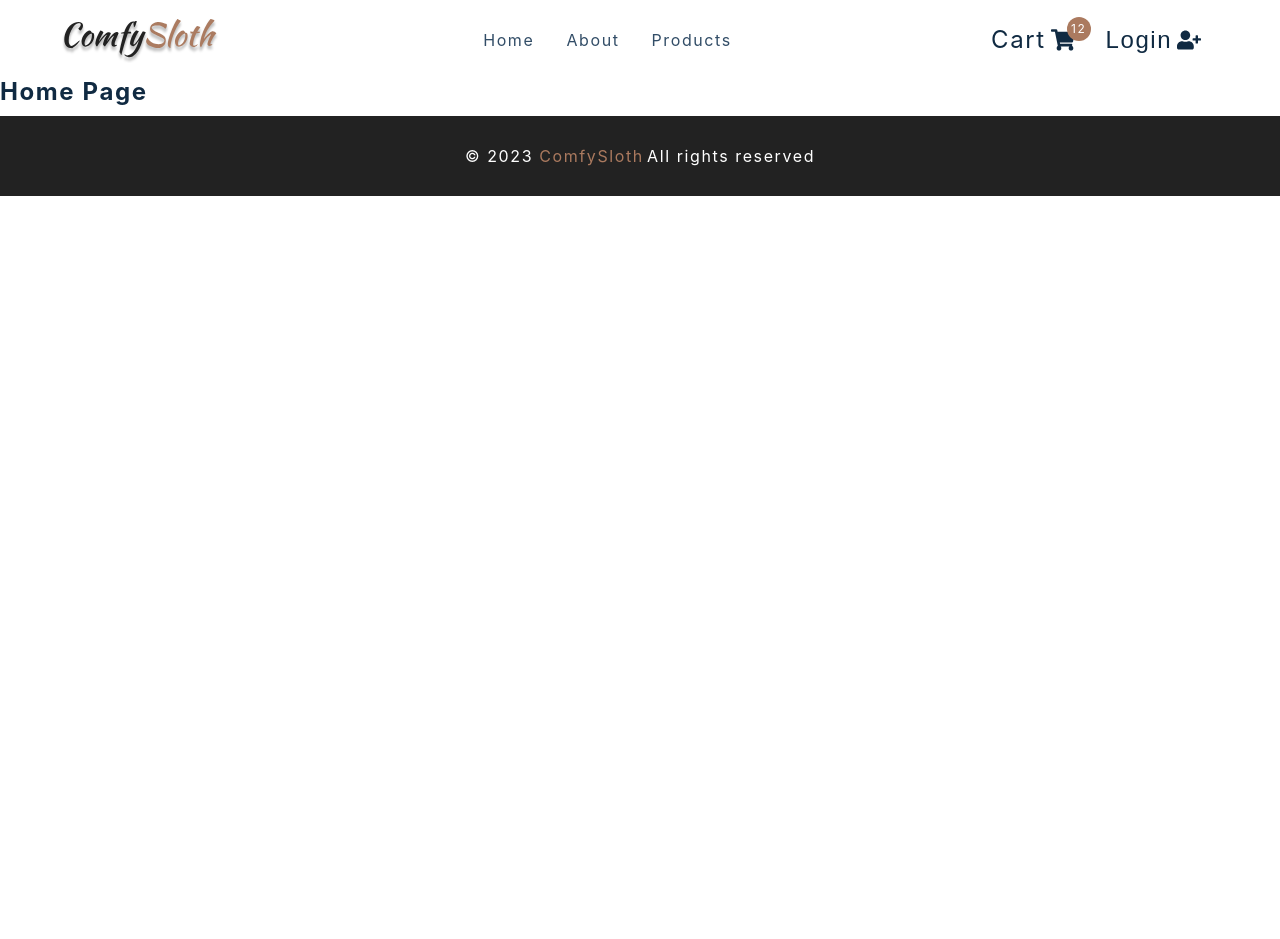
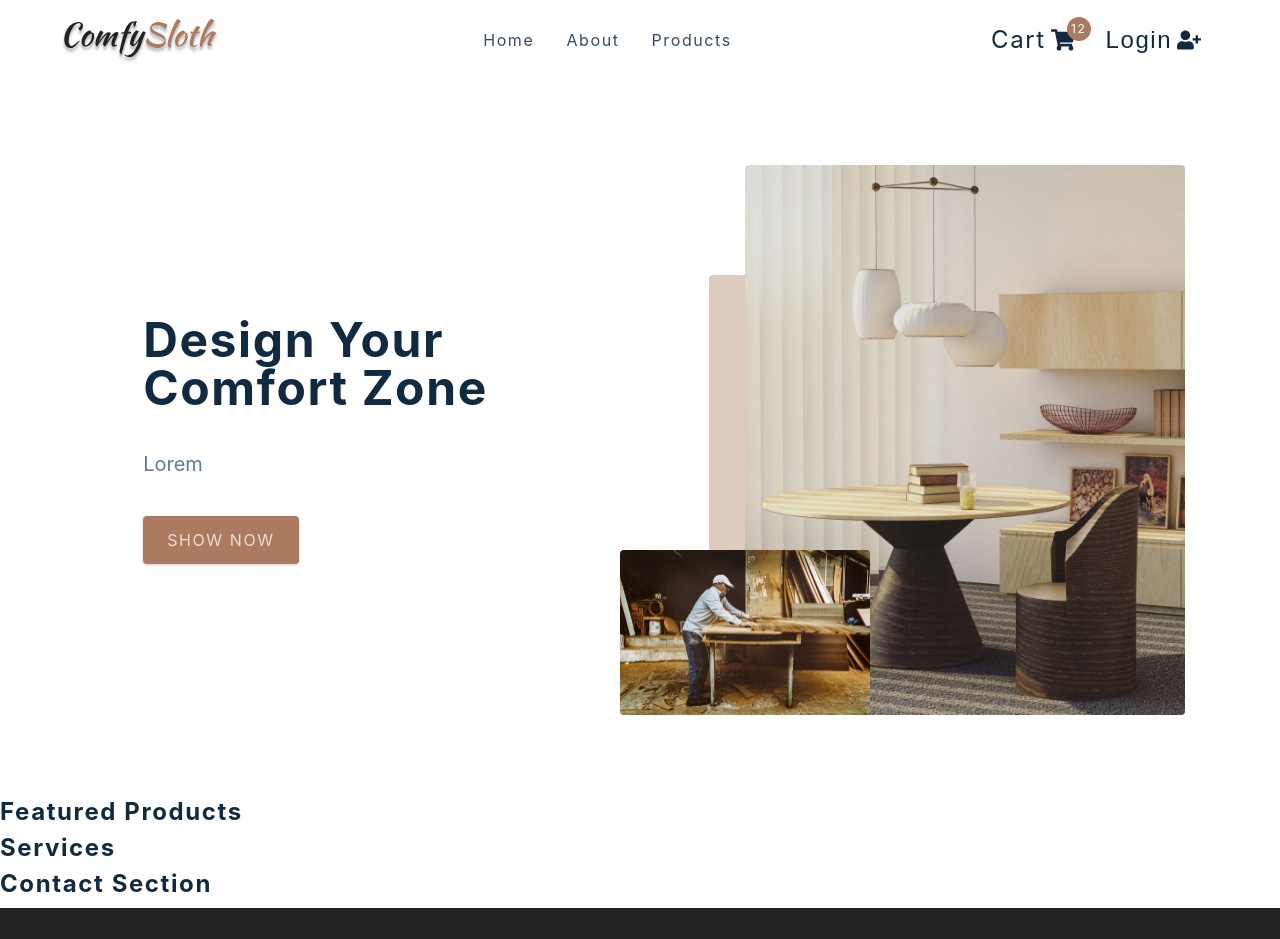
Before and after one commit to estherab/react-ecommerce, a React (Create React App) app: page / in a window 1280 px wide. Shown: the top 939 px of the page. Before the commit the page ends 800 px from the top, so only its background shows below. Built offline with nearby package versions, Linux system fonts and the light colour scheme.

Commit message:
Add hero page

```diff
--- a/src/components/Hero.js
+++ b/src/components/Hero.js
@@ -5,7 +5,21 @@
 import heroBcg2 from '../assets/hero-bcg-2.jpeg'
 
 const Hero = () => {
-  return <h4>hero</h4>
+  return (
+    <Wrapper className='section-center'>
+      <article className='content'>
+        <h1>design your <br />comfort zone</h1>
+        <p>Lorem</p>
+        <Link to='/products' className='btn hero-btn'>
+          Show now
+        </Link>
+      </article>
+      <article className='img-container'>
+        <img src={heroBcg} alt='Table' className='main-img' />
+        <img src={heroBcg2} alt='Person working' className='accent-img' />
+      </article>
+    </Wrapper>
+  )
 }
 
 const Wrapper = styled.section`
--- a/src/pages/HomePage.js
+++ b/src/pages/HomePage.js
@@ -1,7 +1,15 @@
 import React from 'react'
 import { FeaturedProducts, Hero, Services, Contact } from '../components'
+
 const HomePage = () => {
-  return <h4>home page</h4>
+  return (
+    <main>
+      <Hero />
+      <FeaturedProducts />
+      <Services />
+      <Contact />
+    </main>
+  )
 }
 
 export default HomePage
```
